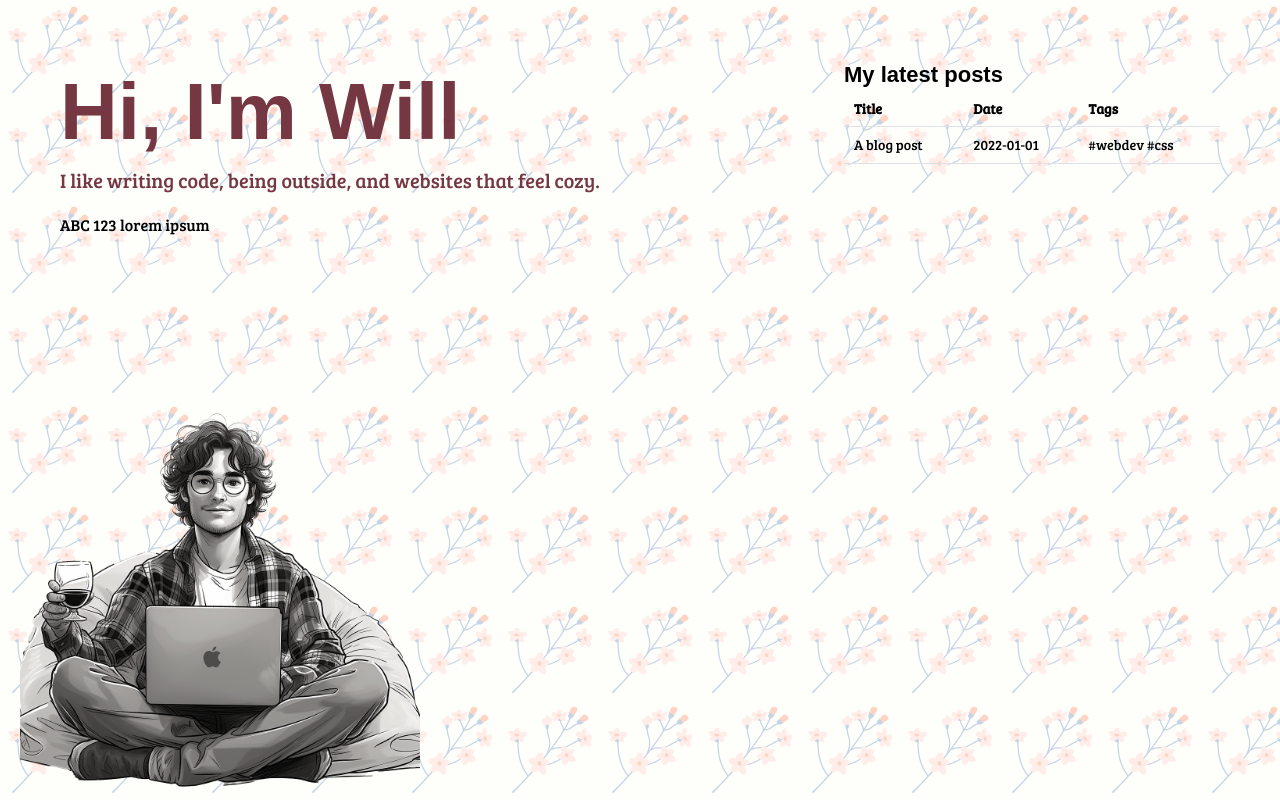
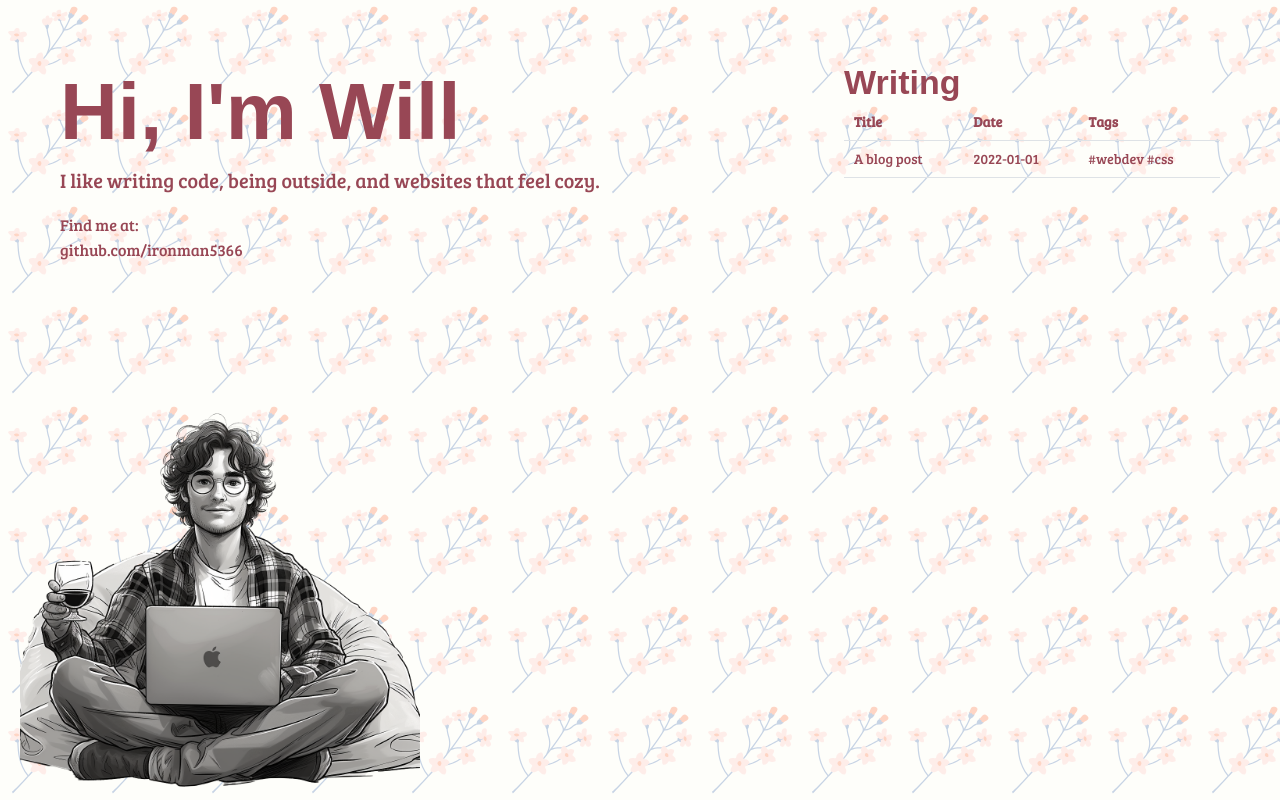
Before and after one commit to ironman5366/willbeddow.com, a Next.js app in the folder app/: page / in a window 1280 px wide. Built offline with nearby package versions, Linux system fonts and the light colour scheme; a web font is replaced by a local one.

Commit message:
use dynamic rendering for blog table

```diff
--- a/app/src/app/layout.tsx
+++ b/app/src/app/layout.tsx
@@ -2,7 +2,7 @@ import '@mantine/core/styles.css';
 import type { Metadata } from "next";
 import { Inter } from "next/font/google";
 import "./globals.css";
-import {createTheme, MantineProvider} from "@mantine/core";
+import {MantineProvider} from "@mantine/core";
 import theme from "@/theme";
 
 export const metadata: Metadata = {
--- a/app/src/app/page.tsx
+++ b/app/src/app/page.tsx
@@ -1,9 +1,14 @@
 'use client'
-import {Affix, Grid, Text, Title} from "@mantine/core";
+import {Affix, Anchor, Grid, Text, Title} from "@mantine/core";
 import flower from "../../public/flower.svg"
 import HeroCard from "@/components/atoms/HeroCard";
 import Image from "next/image";
-import BlogTable from "@/components/organisms/BlogTable";
+import dynamic from "next/dynamic";
+
+// TODO: for some reason, even though BlogTable is a ClientComponent,
+//  there's a hydration error when we use it normally. My bet is that this is something weird between Mantine and the new
+//  next app router - I should look into this again in a few months when things have stablized more between next tina and mantine
+const BlogTable = dynamic(() => import("@/components/organisms/BlogTable"), { ssr: false})
 
 
 export default function Home() {
@@ -20,15 +25,20 @@ export default function Home() {
               <HeroCard />
           </Grid.Col>
           <Grid.Col span={4}>
-              <Title order={3}>
-                  My latest posts
+              <Title c={"wine"}>
+                  Writing
               </Title>
               <BlogTable />
           </Grid.Col>
           <Grid.Col span={12}>
-              <Text>
-                  ABC 123 lorem ipsum
+              <Text c={"wine"}>
+                  Find me at:
               </Text>
+              <ul>
+                  <li>
+                      <Anchor href={"https://github.com/ironman5366"}>github.com/ironman5366</Anchor>
+                  </li>
+              </ul>
           </Grid.Col>
       </Grid>
       <Affix position={{ bottom: 0, left: 20}}>
--- a/app/src/components/atoms/HeroCard.tsx
+++ b/app/src/components/atoms/HeroCard.tsx
@@ -3,14 +3,10 @@ import {Text, Title} from "@mantine/core";
 
 export default function HeroCard() {
     return <div>
-        <Title size={80} style={{
-            color: "#753742",
-        }}>
+        <Title size={80} c="wine">
             Hi, I&apos;m Will
         </Title>
-        <Text style={{
-            color: "#753742",
-        }} size={"xl"}>
+        <Text c={'wine'} size={"xl"}>
             I like writing code, being outside, and websites that feel cozy.
         </Text>
     </div>
--- a/app/src/components/organisms/BlogTable.tsx
+++ b/app/src/components/organisms/BlogTable.tsx
@@ -3,7 +3,7 @@ import React from "react";
 import {Table} from "@mantine/core";
 
 export default function BlogTable() {
-    return <Table>
+    return <Table c={"wine"}>
         <Table.Tr>
             <Table.Th>
                 Title
--- a/app/src/theme.ts
+++ b/app/src/theme.ts
@@ -16,6 +16,58 @@ const theme = createTheme({
         fontFamily: chicle.style.fontFamily,
     },
     fontFamily: breeSerif.style.fontFamily,
+    primaryColor: 'wine',
+    colors: {mint: ['#bcffde',
+            '#b2ffd2',
+            '#a8ffc6',
+            '#9effbb',
+            '#94f4af',
+            '#8ae4a3',
+            '#80d398',
+            '#76c38c',
+            '#6cb380',
+            '#63A375'],
+        africanViolet: ['#fffcff',
+            '#ffefff',
+            '#ffe2ff',
+            '#ffd4ff',
+            '#ffc7fa',
+            '#f7bae9',
+            '#e6acd9',
+            '#d49fc8',
+            '#c292b7',
+            '#B185A7'],
+        wine: ['#de687d',
+            '#d26376',
+            '#c65d70',
+            '#bb5869',
+            '#af5263',
+            '#a34d5c',
+            '#984755',
+            '#8c424f',
+            '#803c48',
+            '#753742'],
+        carrotOrange: ['#ffff09',
+            '#ffff09',
+            '#fff408',
+            '#ffe608',
+            '#ffd807',
+            '#ffc907',
+            '#ffbb06',
+            '#ffac06',
+            '#ff9e05',
+            '#E89005'],
+        whiteSmoke: ['#ffffff',
+            '#ffffff',
+            '#ffffff',
+            '#ffffff',
+            '#ffffff',
+            '#ffffff',
+            '#ffffff',
+            '#ffffff',
+            '#ffffff',
+            '#F5F5F5']
+    }
 });
 
 export default theme;
```
